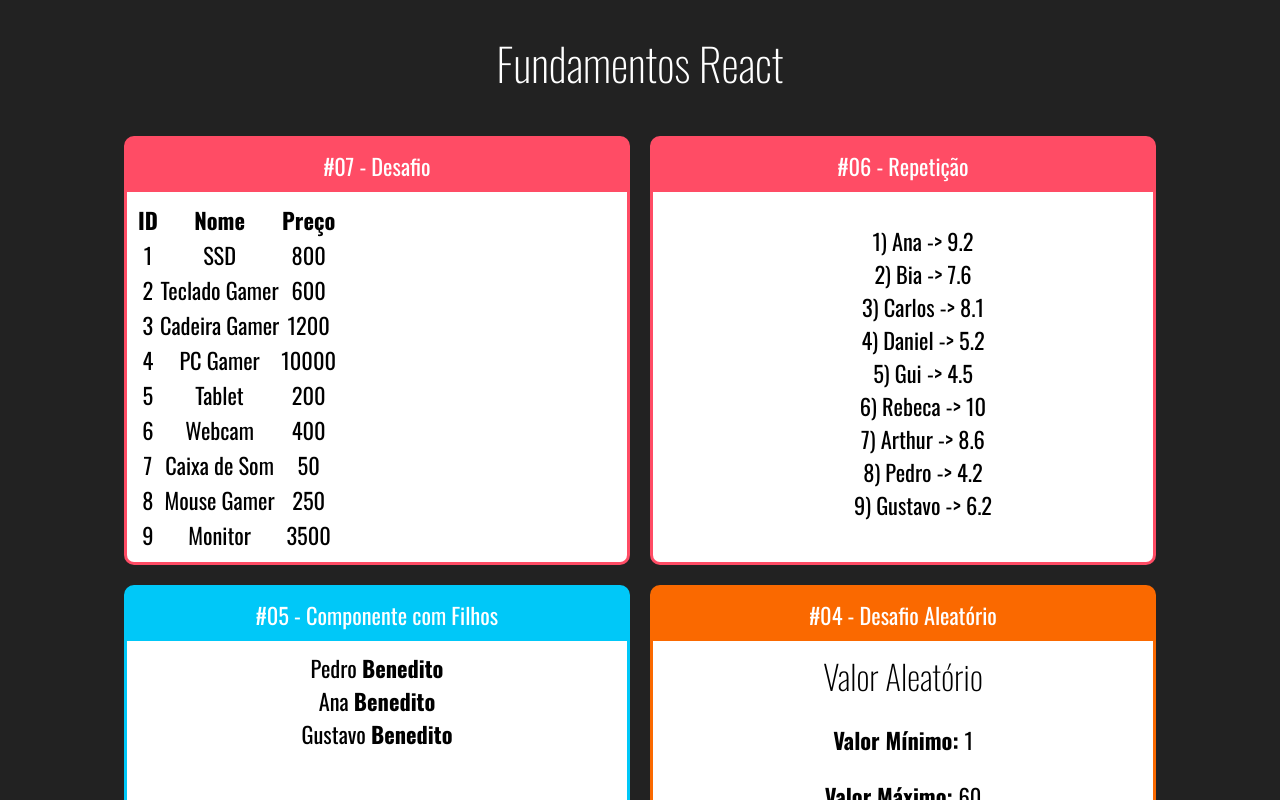
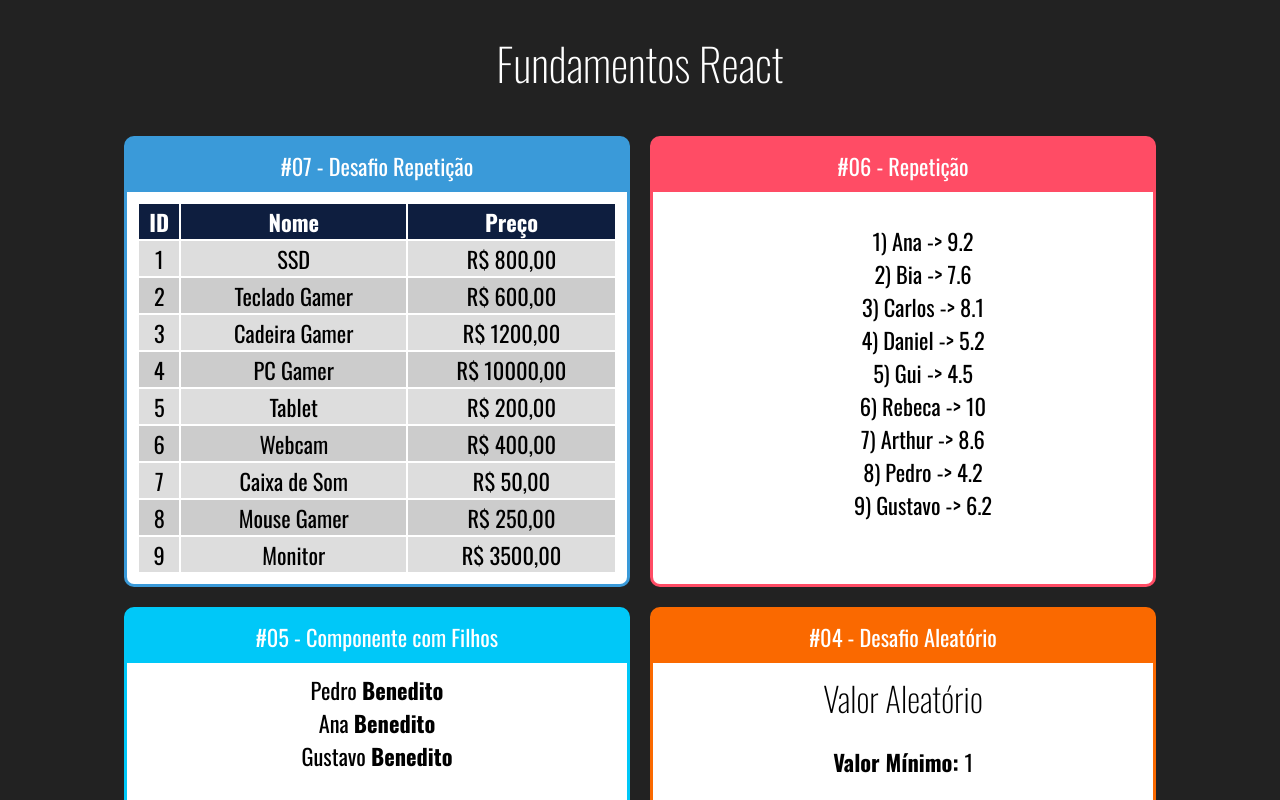
Before and after one commit to lukendev/fundamentos-react, a React (Create React App) app: page / in a window 1280 px wide. Shown: the top 800 px of the page. Built offline with nearby package versions, Linux system fonts and the light colour scheme.

Commit message:
feat: Conditional Class / refactor: Table

```diff
--- a/src/App.jsx
+++ b/src/App.jsx
@@ -19,7 +19,7 @@ export default _ =>
 
         <div className="Cards">
 
-        <Card titulo="#07 - Desafio" color="#FF4C65">
+        <Card titulo="#07 - Desafio Repetição" color="#3A9AD9">
                 <TabelaProdutos></TabelaProdutos>
             </Card>
 
--- /dev/null
+++ b/src/components/repeticao/TabelaProdutos.css
@@ -0,0 +1,16 @@
+.TabelaProdutos table {
+    width: 100%;
+}
+
+.TabelaProdutos th {
+    background-color: #0e1e3f;
+    color: #fff;
+}
+
+.TabelaProdutos .Par {
+    background-color: #ddd;
+}
+
+.TabelaProdutos .Impar {
+    background-color: #ccc;
+}
--- a/src/components/repeticao/TabelaProdutos.jsx
+++ b/src/components/repeticao/TabelaProdutos.jsx
@@ -1,7 +1,20 @@
+import './TabelaProdutos.css'
 import React from 'react'
 import produtos from '../../data/produtos'
 
 export default props => {
+
+    function getLinhas() {
+        return produtos.map((produto, i) => {
+            return (
+                <tr key={produto.id} className={i % 2 == 0 ? 'Par' : 'Impar'}>
+                    <td>{produto.id}</td>
+                    <td>{produto.nome}</td>
+                    <td>R$ {produto.preco.toFixed(2).replace('.', ',')}</td>
+                </tr>
+            )
+        })
+    }
 
     const tabelaProdutos = produtos.map((produto) => {
         return (
@@ -20,13 +33,19 @@ export default props => {
     })
 
     return (
-        <div>
-            <tr>
-                <th>ID</th>
-                <th>Nome</th>
-                <th>Preço</th>
-            </tr>
-            {tabelaProdutos}
+        <div className="TabelaProdutos">
+            <table>
+                <thead>
+                    <tr>
+                        <th>ID</th>
+                        <th>Nome</th>
+                        <th>Preço</th>
+                    </tr>
+                </thead>
+                <tbody>
+                    {getLinhas()}
+                </tbody>
+            </table>
         </div>
     )
 
--- a/src/data/produtos.js
+++ b/src/data/produtos.js
@@ -1,11 +1,11 @@
 export default [
-    {id: 1, nome: 'SSD', preco: 800},
-    {id: 2, nome: 'Teclado Gamer', preco: 600},
-    {id: 3, nome: 'Cadeira Gamer', preco: 1200},
-    {id: 4, nome: 'PC Gamer', preco: 10000},
-    {id: 5, nome: 'Tablet', preco: 200},
-    {id: 6, nome: 'Webcam', preco: 400},
-    {id: 7, nome: 'Caixa de Som', preco: 50},
-    {id: 8, nome: 'Mouse Gamer', preco: 250},
-    {id: 9, nome: 'Monitor', preco: 3500}
+    {id: 1, nome: 'SSD', preco: 800.00},
+    {id: 2, nome: 'Teclado Gamer', preco: 600.00},
+    {id: 3, nome: 'Cadeira Gamer', preco: 1200.00},
+    {id: 4, nome: 'PC Gamer', preco: 10000.00},
+    {id: 5, nome: 'Tablet', preco: 200.00},
+    {id: 6, nome: 'Webcam', preco: 400.00},
+    {id: 7, nome: 'Caixa de Som', preco: 50.00},
+    {id: 8, nome: 'Mouse Gamer', preco: 250.000000},
+    {id: 9, nome: 'Monitor', preco: 3500.00}
 ]
```
